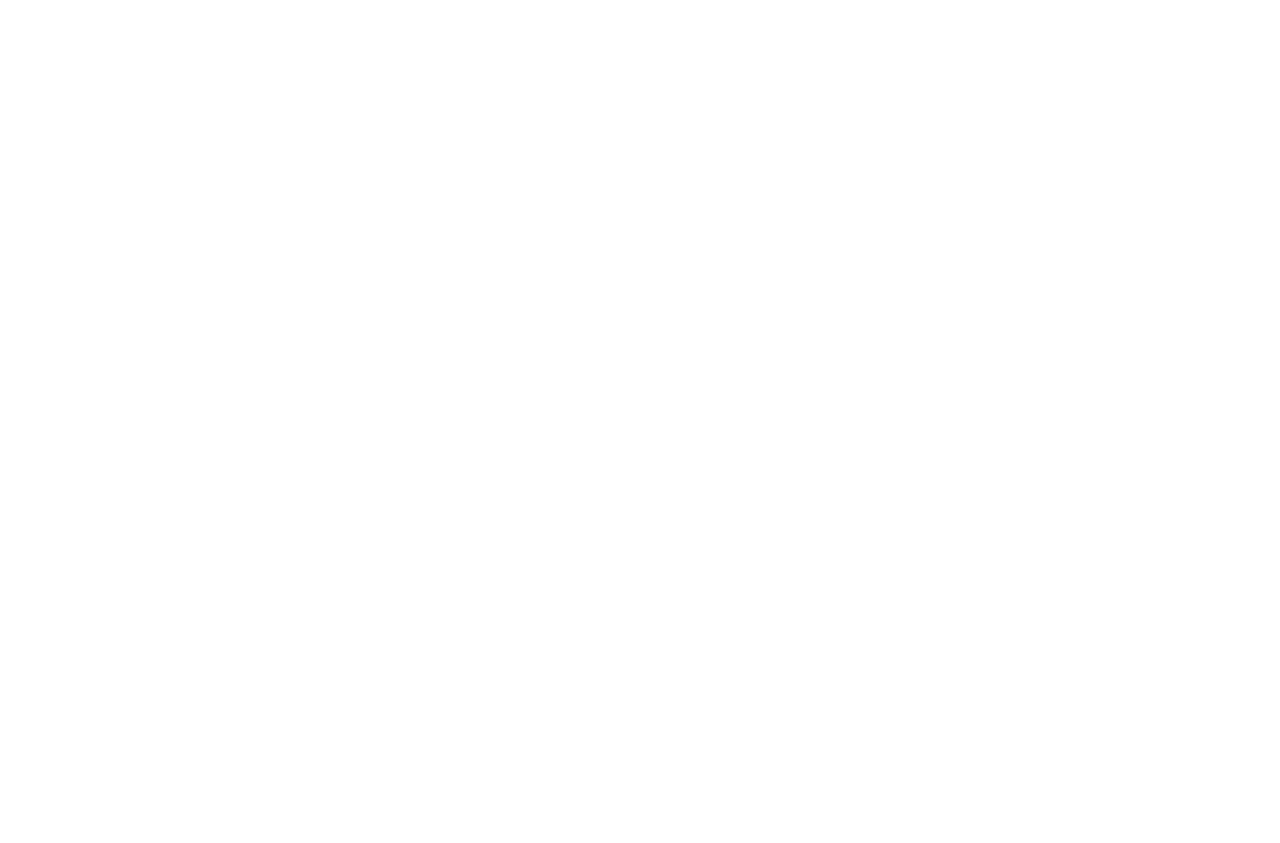
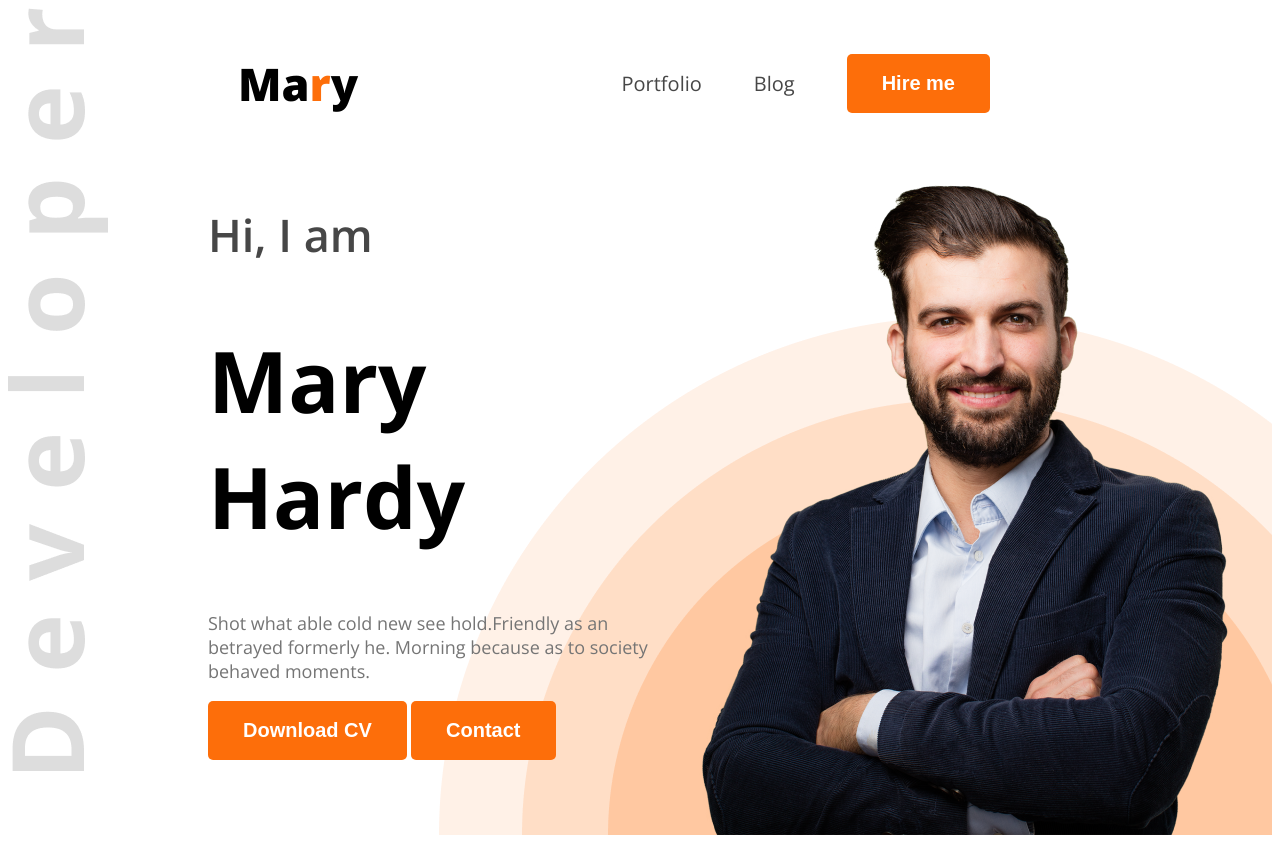
Before and after one commit to shahidca/web-portfolio-site, a plain HTML site: page index.html in a window 1280 px wide. Before the commit the page ends 800 px from the top, so only its background shows below. Drawn offline with nearby package versions, Linux system fonts and the light colour scheme.

Commit message:
header section added

```diff
--- a/index.html
+++ b/index.html
@@ -4,10 +4,33 @@
     <meta charset="UTF-8">
     <meta name="viewport" content="width=device-width, initial-scale=1.0">
     <title>Portfolio web site </title>
+    <link rel="preconnect" href="https://fonts.googleapis.com">
+<link rel="preconnect" href="https://fonts.gstatic.com" crossorigin>
+<link href="https://fonts.googleapis.com/css2?family=Open+Sans:ital,wght@0,300..800;1,300..800&display=swap" rel="stylesheet">
+    <link rel="stylesheet" href="style/profolio.css">
     <link rel="shortcut icon" href="https://cdn.jsdelivr.net/npm/twemoji@11.3.0/2/svg/1f4a5.svg" type="image/x-icon">
 </head>
-<body>
+<body class="open-sans">
     <header>
+        <nav>
+            <h3 class="nav-title">Ma<span class="text-primary">r</span>y</h3>
+            <ul>
+                <li><a class="dark-2" href="">Portfolio</a></li>
+                <li><a class="dark-2" href="">Blog</a></li>
+                <li><a class="dark-2" href=""><button class="btn-primary">Hire me</button></a></li>
+            </ul>
+        </nav>
+        <div class="banner">
+            <div class="banner-content">
+                <h3 class="dark-2 heading">Hi, I  am</h3>
+                <h1 class="banner-title">Mary Hardy</h1>
+                <p class="dark-3 text">Shot what able cold new see hold.Friendly as an betrayed formerly he. Morning because as to society behaved moments.</p>
+                <button class="btn-primary">Download CV</button>
+                <button class="btn-primary">Contact</button>
+
+            </div>
+            <img class="photo" src="images/hardy.png" alt="">
+        </div>
 
     </header>
     <main>
--- /dev/null
+++ b/style/profolio.css
@@ -0,0 +1,76 @@
+nav{
+    display: flex;
+    align-items: center;
+    justify-content: space-between;
+    margin: 0px 230px;
+}
+.open-sans {
+    font-family: "Open Sans", sans-serif;
+    font-optical-sizing: auto;
+    font-weight: weight;
+    font-style: normal;
+    font-variation-settings:
+      "wdth" 100;
+  }
+  header{
+    background-image: url(../images/developer.png), url(../images/header_bg.png);
+    background-repeat: no-repeat;
+    background-position: top left, bottom right;
+  }
+  .nav-title{
+    font-weight: 800;
+    font-size: 45px;
+  }
+  .text-primary{
+    color: #FD6E0A;
+  }
+  .dark-2{
+    color: #474747;
+  }
+  .btn-primary{
+    background-color: #FD6E0A;
+    color: white;
+    font-weight: bold;
+    padding: 18px 35px;
+    border-radius: 5px;
+    font-size: 20px;
+    border: none;
+  }
+  .dark-3{
+    color: #757575;
+  }
+  .heading{
+    font-size: 45px;
+    font-weight: 600;
+  }
+  .banner-title{
+    font-weight: bold;
+    font-size: 85px;
+  }
+  .text{
+    font-size: 18px;
+  }
+  ul li {
+    list-style-type: none;
+    margin-right: 52px;
+  }
+  nav ul{
+    display: flex;
+    align-items: center;
+  }
+  nav ul li a {
+    text-decoration: none;
+    font-size: 20px;
+  }
+  .banner{
+    display: flex;
+    justify-content: space-between;
+    margin: 0 35px 0 200px;
+  }
+  .banner-content{
+    max-width: 586px;
+  }
+  .photo{
+    height: 676px;
+    width: 584px;
+  }
```
